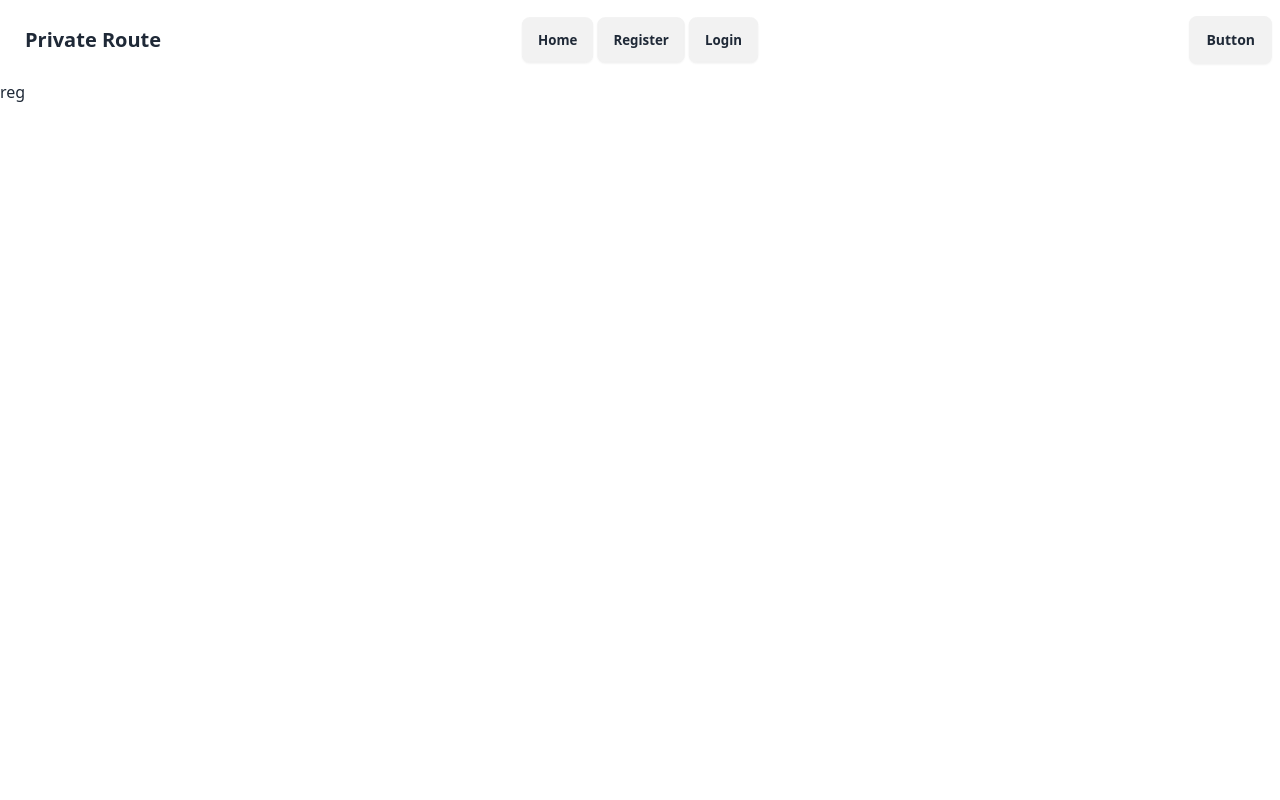
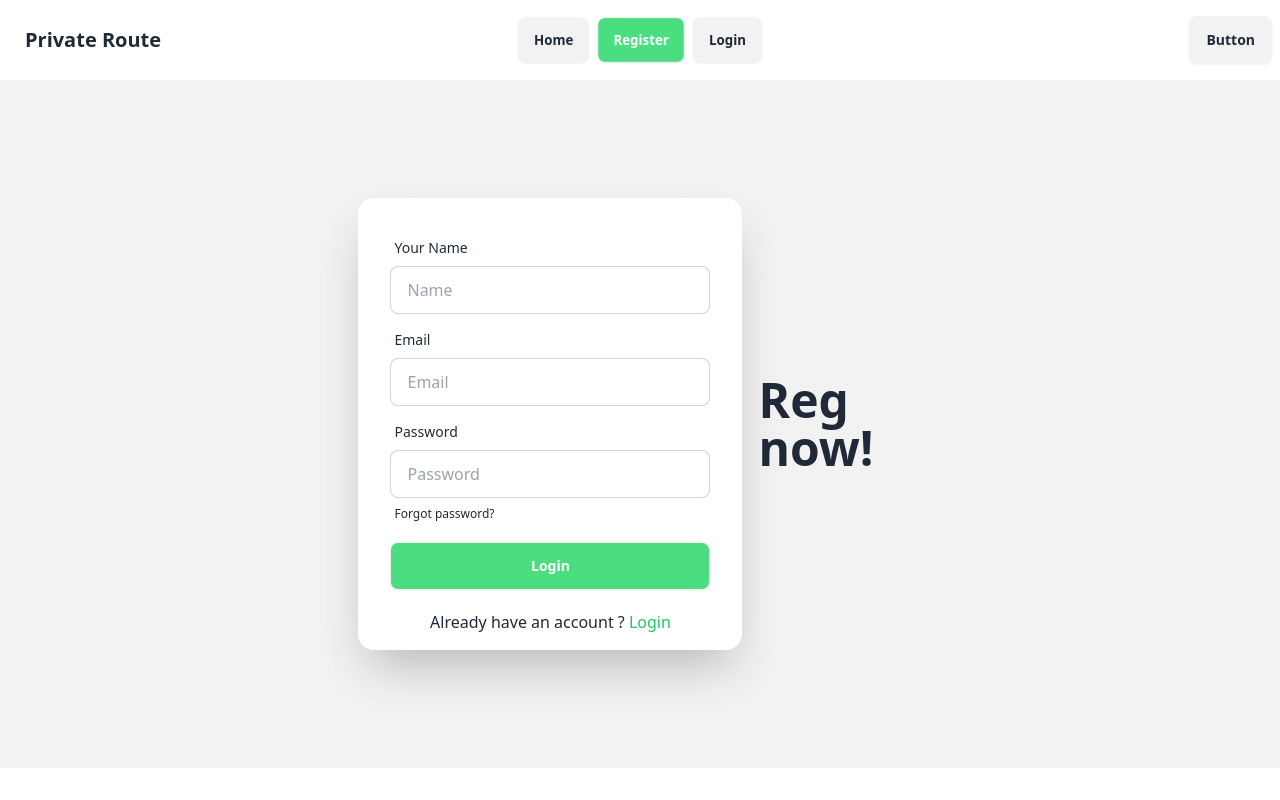
Before and after one commit to cssmh/auth-private-route, a React (Vite) app: page /register in a window 1280 px wide. Built offline with nearby package versions, Linux system fonts and the light colour scheme.

Commit message:
design complete

```diff
--- a/src/Component/Home/Home.jsx
+++ b/src/Component/Home/Home.jsx
@@ -1,7 +1,7 @@
 const Home = () => {
     return (
         <div>
-            This is home
+            <h1 className="text-3xl text-center my-12">This is home</h1>
         </div>
     );
 };
--- a/src/Component/Login/Login.jsx
+++ b/src/Component/Login/Login.jsx
@@ -1,4 +1,13 @@
+import { Link } from "react-router-dom";
+
 const Login = () => {
+  const handleLoginButton = (e) => {
+    e.preventDefault();
+    const email = e.target.email.value;
+    const password = e.target.password.value;
+    console.log(email, password);
+  };
+
   return (
     <div className="hero min-h-[80vh] bg-base-200">
       <div className="hero-content flex-col lg:flex-row-reverse">
@@ -6,13 +15,14 @@ const Login = () => {
           <h1 className="text-5xl font-bold">Login now!</h1>
         </div>
         <div className="card shrink-0 w-full max-w-sm shadow-2xl bg-base-100">
-          <form className="card-body">
+          <form onSubmit={handleLoginButton} className="card-body pb-0">
             <div className="form-control">
               <label className="label">
                 <span className="label-text">Email</span>
               </label>
               <input
                 type="email"
+                name="email"
                 placeholder="Email"
                 className="input input-bordered"
                 required
@@ -24,6 +34,7 @@ const Login = () => {
               </label>
               <input
                 type="password"
+                name="password"
                 placeholder="Password"
                 className="input input-bordered"
                 required
@@ -34,10 +45,19 @@ const Login = () => {
                 </a>
               </label>
             </div>
-            <div className="form-control mt-6">
-              <button className="btn bg-green-400 text-white hover:bg-green-400">Login</button>
+            <div className="form-control mt-2">
+              <button className="btn bg-green-400 text-white hover:bg-green-400">
+                Login
+              </button>
             </div>
           </form>
+          <p className="text-center mt-5 mb-4">
+            New Here ?{" "}
+            <Link to={"/register"}>
+              {" "}
+              <button className="text-green-500">Register</button>{" "}
+            </Link>{" "}
+          </p>
         </div>
       </div>
     </div>
--- a/src/Component/Navbar/Navbar.jsx
+++ b/src/Component/Navbar/Navbar.jsx
@@ -3,14 +3,29 @@ import { NavLink } from "react-router-dom";
 const Navbar = () => {
   const allNav = (
     <>
-      <NavLink to={"/"}>
-        <button className="btn">Home</button>
+      <NavLink
+        to={"/"}
+        className={({isActive}) =>
+          isActive ? "bg-green-400 btn hover:bg-green-400 text-white" : "btn"
+        }
+      >
+        Home
       </NavLink>
-      <NavLink to={"/register"}>
-        <button className="btn">Register</button>
+      <NavLink
+        to={"/register"}
+        className={({isActive}) =>
+          isActive ? "bg-green-400 btn hover:bg-green-400 text-white" : "btn"
+        }
+      >
+        Register
       </NavLink>
-      <NavLink to={"/login"}>
-        <button className="btn">Login</button>
+      <NavLink
+        to={"/login"}
+        className={({isActive}) =>
+          isActive ? "bg-green-400 btn hover:bg-green-400 text-white" : "btn"
+        }
+      >
+        Login
       </NavLink>
     </>
   );
@@ -45,7 +60,7 @@ const Navbar = () => {
         <a className="btn btn-ghost text-xl">Private Route</a>
       </div>
       <div className="navbar-center hidden lg:flex">
-        <ul className="menu menu-horizontal px-1">{allNav}</ul>
+        <ul className="menu menu-horizontal px-1 space-x-1">{allNav}</ul>
       </div>
       <div className="navbar-end">
         <a className="btn">Button</a>
--- a/src/Component/Register/Register.jsx
+++ b/src/Component/Register/Register.jsx
@@ -1,8 +1,78 @@
+import { Link } from "react-router-dom";
+
 const Register = () => {
+    const handleRegisterButton = (e) => {
+        e.preventDefault();
+        const name = e.target.name.value;
+        const email = e.target.email.value;
+        const password = e.target.password.value;
+        console.log(name, email, password);
+      };
     return (
-        <div>
-            reg
+        <div className="hero min-h-[86vh] bg-base-200">
+      <div className="hero-content flex-col lg:flex-row-reverse">
+        <div className="text-center lg:text-left">
+          <h1 className="text-5xl font-bold">Reg now!</h1>
         </div>
+        <div className="card shrink-0 w-full max-w-sm shadow-2xl bg-base-100">
+          <form onSubmit={handleRegisterButton} className="card-body pb-0">
+            <div className="form-control">
+              <label className="label">
+                <span className="label-text">Your Name</span>
+              </label>
+              <input
+                type="text"
+                name="name"
+                placeholder="Name"
+                className="input input-bordered"
+                required
+              />
+            </div>
+            <div className="form-control">
+              <label className="label">
+                <span className="label-text">Email</span>
+              </label>
+              <input
+                type="email"
+                name="email"
+                placeholder="Email"
+                className="input input-bordered"
+                required
+              />
+            </div>
+            <div className="form-control">
+              <label className="label">
+                <span className="label-text">Password</span>
+              </label>
+              <input
+                type="password"
+                name="password"
+                placeholder="Password"
+                className="input input-bordered"
+                required
+              />
+              <label className="label">
+                <a href="#" className="label-text-alt link link-hover">
+                  Forgot password?
+                </a>
+              </label>
+            </div>
+            <div className="form-control mt-1">
+              <button className="btn bg-green-400 text-white hover:bg-green-400">
+                Login
+              </button>
+            </div>
+          </form>
+          <p className="text-center mt-5 mb-4">
+            Already have an account ?{" "}
+            <Link to={"/login"}>
+              {" "}
+              <button className="text-green-500">Login</button>{" "}
+            </Link>{" "}
+          </p>
+        </div>
+      </div>
+    </div>
     );
 };
 
```
